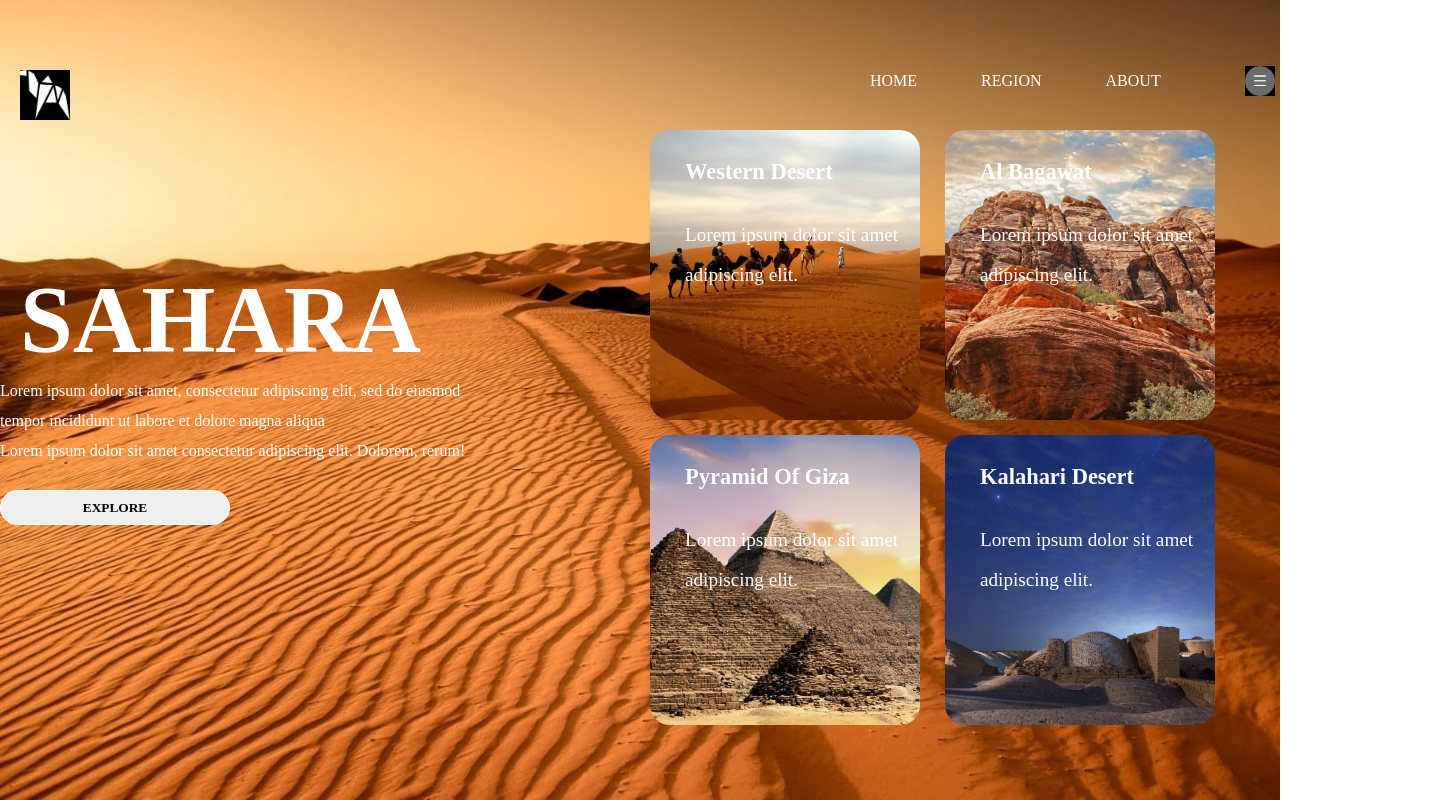
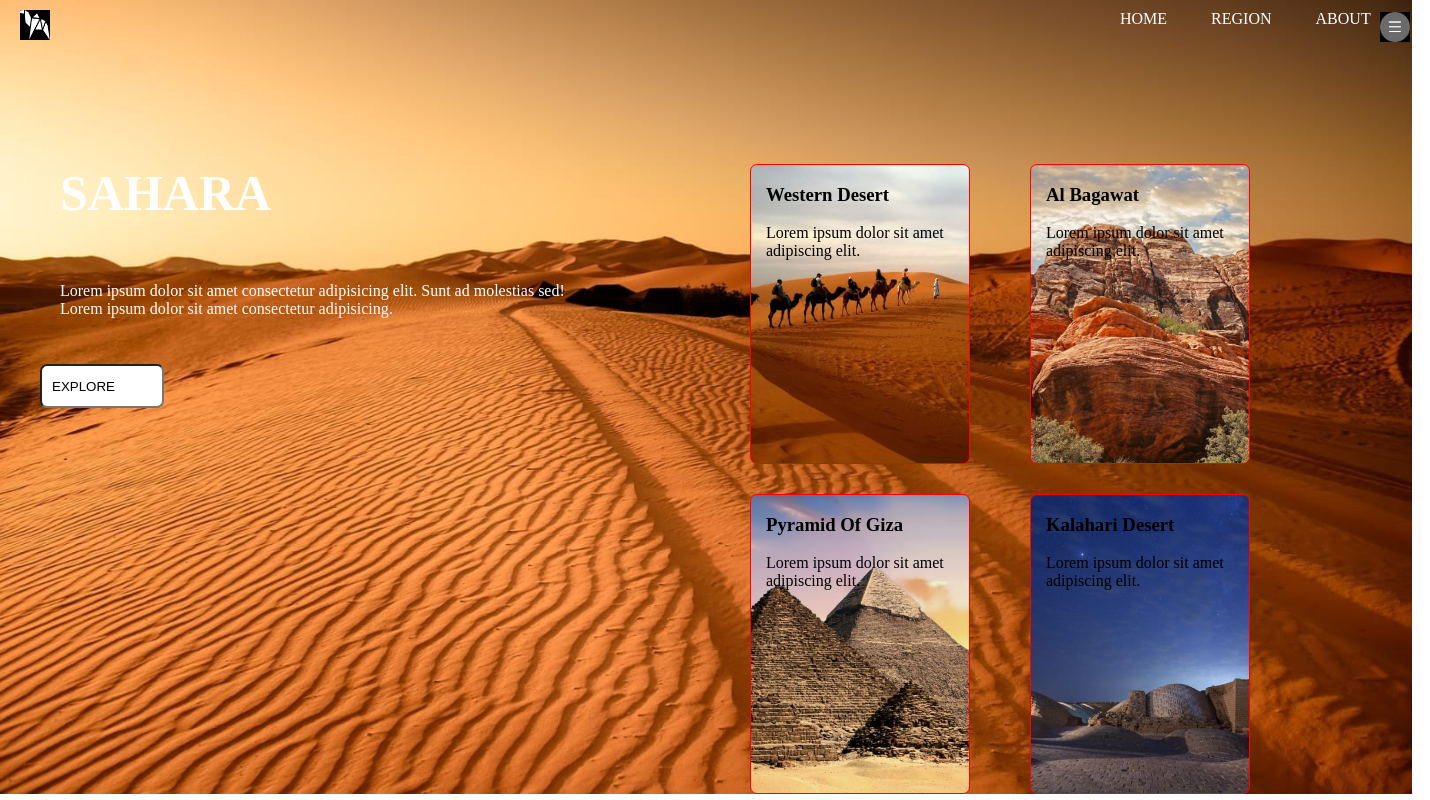
Before and after one commit to monubhaskar12051998/assigment1, a plain HTML site: page handson css-6/index.html in a window 1280 px wide. Shown: the whole page, 1430 px wide, since content can reach past the window. Drawn offline with Linux system fonts and the light colour scheme.

Commit message:
handson css-6 uploaded

```diff
--- a/handson css-6/index.html
+++ b/handson css-6/index.html
@@ -1,55 +1,58 @@
 <!DOCTYPE html>
 <html lang="en">
 <head>
-    <meta name="viewport" content="width=device-width" initial-scale="1.0">
-    <title>HANDSON 6 </title>
-    <link rel="stylesheet" href="./style.css">
+  <meta charset="UTF-8">
+  <meta http-equiv="X-UA-Compatible" content="IE=edge">
+  <meta name="viewport" content="width=device-width, initial-scale=1.0">
+  <link rel="stylesheet" href="style.css">
+  <title>handson6</title>
 </head>
 <body>
   <header>
-        <img src="./pic2.jpg"  />
+    <img src="./media/pic2.jpg"  class="camel" />
     <nav>
-            <ul type="none">
-                <li><a href="#">HOME</a></li>
-                <li><a href="#">REGION</a></li>
-                <li><a href="#">ABOUT</a></li>
-                <li><a href="#"><img src="./pic1.jpg" /></a></li>
-            </ul>
+
+            <a href="#">HOME</a>
+            <a href="#">REGION</a>
+            <a href="#">ABOUT</a>
+            <a href="#"><img src="./media/pic1.jpg"  class="abc"/></a>
+
     </nav>
 </header>
-    <article>
-        <section class="start">
-        <h1>SAHARA</h1>
-        <p>
-            Lorem ipsum dolor sit amet, consectetur adipiscing elit, sed do eiusmod tempor incididunt ut labore et dolore magna aliqua<br>
-            Lorem ipsum dolor sit amet consectetur adipiscing elit. Dolorem, rerum!
+<section class="flex">
+  <div class="hello">
+  <div class="sahara">SAHARA</div>
+  <p class="para">Lorem ipsum dolor sit amet consectetur adipisicing elit. Sunt ad molestias sed!
+    <br>
+    Lorem ipsum dolor sit amet consectetur adipisicing.
   </p>
-        <button>EXPLORE</button>
-        </section>
-        <section>
+  <input type="text" value="EXPLORE" class="button">
+</div>
+
+<div class="right">
   <div class="images">
-            <div class="img one">
+    <div class="media one">
         <h3>Western Desert</h3>
         <p>
             Lorem ipsum dolor sit amet
             adipiscing elit.
         </p>
     </div>
-            <div class="img two">
+    <div class="media two">
         <h3>Al Bagawat</h3>
         <p>
             Lorem ipsum dolor sit amet
             adipiscing elit.
         </p>
     </div>
-            <div class="img three">
+    <div class="media three">
         <h3>Pyramid Of Giza</h3>
         <p>
             Lorem ipsum dolor sit amet
             adipiscing elit.
         </p>
     </div>
-            <div class="img four">
+    <div class="media four">
         <h3>Kalahari Desert</h3>
         <p>
             Lorem ipsum dolor sit amet
@@ -58,6 +61,6 @@
     </div>
 </div>
 </section>
-    </article>
+
 </body>
 </html>
--- a/handson css-6/style.css
+++ b/handson css-6/style.css
@@ -1,241 +1,152 @@
+.camel{
+    height: 50px;
+    width: 50px;
+    margin-left: 60px;
+    margin-top: 20px;
+}
 body{
-    background-image: url("./pic7.jpg");
-    margin:0px ;
-    background-size:cover;
-    height:800px;
-    box-sizing: border-box;
- }
- header{
-    position:absolute;
-    top:40px;
-    display:flex;
+background-image: url(media/background.jpg);
+background-size: cover;
+background-repeat: no-repeat;
+margin: 0px;
+}
+nav{
+    position: absolute;
+  left:1100px;
+  top:10px;
+}
+a{
+    text-decoration: none;
+    padding: 20px;
+    color: white;
+}
+ .section{
+    position: relative;
+    top:240px;
+    left: 60px;
+    color: white;
+}
+.sahara{
+    font-size: 50px;
+    color: white;
+    font-weight: 800;
+    margin-top: 120px;
+    margin-left: 60px;
+
+}
+.para{
+    margin-left: 60px;
+    margin-top: 60px;
+    color: white;
+
+}
+button{
+
+    width: 45px;
+    height: 40px;
+    margin-top:30px ;
+    margin-left: 90px;
+    border-radius: 10px;
+}
+.right{
+    display: flex;
+    flex-direction:column;
     justify-content: space-between;
- }
- header img{
-    height:50px;
-    width:50px;
-    position:relative;
-    left:20px;
-    top: 30px;
+}
+.images{
+    display: grid;
+    grid-template-columns: 250px 250px;
+    grid-template-rows: 300px 300px;
+    gap:30px;
+    margin-top: 120px;
 
 
- }
- nav{
-    position:relative;
-    left:780px;
-    word-spacing:60px;
- }
- li a{
-    display:block;
-    text-decoration: none;
-    color:white;
- }
- nav li{
-    display:inline-block;
- }
- nav img{
-    width:30px;
-    height:30px;
-    position:relative;
-    top:10px;
- }
- article{
-    display:flex;
-    justify-content:space-between;
-    position:absolute;
-    top:130px;
- }
- .start{
-    display:inline-block;
-    width:500px;
-    position:relative;
-    top:40px;
- }
- h1{
-    color:white;
-    font-size:95px;
-    margin-left: 20px;
- }
- .start p{
-    position:absolute;
-    top:190px;
-    color:white;
-    line-height: 30px;
- }
- button{
-    border:1px solid white;
-    border-radius:35px;
-    color:black;
-    font-weight: bolder;
-    font-family:'Times New Roman', Times, serif;
-    padding:9px;
-    width:230px;
-    height:35px;
-    margin-top:20px;
- }
- .images{
-    display:grid;
-    grid-template-columns:270px 270px;
-    grid-template-rows:290px 290px;
-    gap: 15px 25px;
-    position:relative;
-    left:150px;
- }
- .img{
-    border:1px;
-    border-radius:20px;
-    color:white;
-    padding-left:35px;
-    background-size:cover;
-    background-repeat: no-repeat;
-    font-size:larger;
-    line-height:40px;
-    margin-bottom:0px;
- }
- .img p{
-    margin:0px;
- }
- .one{
-    background-image: url("./pic4.jpg");
- }
- .two{
-    background-image: url("./pic6.jpg");
- }
- .three{
-    background-image: url("./pic3.jpg");
- }
- .four{
-    background-image: url("./pic5.jpg");
- }
- .img:hover{
-    transition-duration:2s;
+}
+
+.media{
+    border: 1px solid red;
+    margin-right: 30px;
+
+    }
+    .media:hover{
+        transition-duration:2s;
     transition-timing-function: ease;
     transform: translateY(-20px);
- }
- @media (768px <= width <= 1000px){
-    header img{
-        height:75px;
-        width:75px;
+
     }
-    nav{
-        position:relative;
-        right:0px;
-        font-size:18px;
-    }
-    article{
-        display:block;
-        position:absolute;
-        top:1px;
-    }
-    nav img{
-        width:35px;
-        height:35px;
-    }
-    h1{
-        font-size:50px;
-        position:absolute;
-        top:50px;
-        margin:0px;
-    }
-    .start p{
-        position:absolute;
-        top:100px;
-        font-size:24px;
-        width:1100px;
-        margin-left: 20px;
-    }
-    button{
-        position:absolute;
-        top:225px;
-        height:45px;
-        font-size:16px;
-        padding:12px;
-        width:280px;
+
+.one{
+    background-image: url(media/pic4.jpg);
+    background-size: cover;
+    padding-left: 15px;
+    border-radius: 7px;
+}
+.two{
+    background-image: url(media/pic6.jpg);
+    background-size: cover;
+    padding-left: 15px;
+    border-radius: 7px;
+
+}
+.three{
+    background-image: url(media/pic3.jpg);
+    background-size: cover;
+    padding-left: 15px;
+    border-radius: 7px;
+
+}
+.four{
+    background-image: url(media/pic5.jpg);
+    background-size: cover;
+    padding-left: 15px;
+    border-radius: 7px;
+
+}
+.flex{
+    display: flex;
+    flex-direction: row;
+    justify-content: space-between;
+}
+@media (320px <= width <= 768px){
+    .flex{
+        display: flex;
+        flex-direction:column;
+        justify-content: space-between;
     }
     .images{
         display: grid;
-        grid-template-columns: 800px;
-        grid-template-rows: 290px 290px 290px 290px;
-        gap: 45px;
-        position: absolute;
-        top:375px; left:150px;
-        margin:0px 30px;
-    }
-    .img{
-        background-position: center;
-    }
-    .img h3{
-        font-size:30px;
-    }
-    .img p{
-        font-size:25px;
-    }
- }
- @media (320px <= width <= 768px){
-    header img{
-        height:95px;
-        width:95px;
+        grid-template-columns: 250px;
+        grid-template-rows: 300px 300px  300px 300px;
+        gap:30px;
+        margin-top: 120px;
+        margin-left: 80px;
+
+
     }
     nav{
-        position:absolute;
-        right:30px;
-        line-height:40px;
+        position: absolute;
+      left:50px;
+      top:10px;
     }
-    nav li{
-        display:block;
-        text-align:right;
-        font-size:24px;
-    }
-    li a{
-        display:inline;
-    }
-    nav img{
-        width:50px;
-        height:50px;
-        position:absolute;
-        left:180px; top:50px;
-    }
-    article{
-        display:block;
-        position:absolute;
-        top:1px;
-    }
-    h1{
-        font-size:60px;
-        position:absolute;
-        top:50px;
-        margin:0px;
-    }
-    .start p{
-        position:absolute;
-        top:100px;
-        font-size:24px;
-        width:1100px;
-    }
-    button{
-        position:absolute;
-        top:225px;
-        height:45px;
-        font-size:16px;
-        padding:12px;
-        width:280px;
-    }
-    .images{
-        display: grid;
-        grid-template-columns: 400px;
-        grid-template-rows: 400px 400px 400px 400px;
-        gap: 45px;
-        position: absolute;
-        top:375px; left:270px;
-        margin:0px 30px;
-    }
-    .img{
-        background-position: center;
-    }
-    .img h3{
-        font-size:26px;
-    }
-    .img p{
-        font-size:21px;
-    }
- }
+}
+.button{
+
+    width: 100px;
+    height: 20px;
+    margin-top:30px ;
+    margin-left:40px;
+    border-radius:7px;
+    padding: 10px;
+}
+.camel{
+    height: 30px;
+    width: 30px;
+    margin-left: 20px;
+    margin-top: 10px;
+}
+.abc{
+    height: 30px;
+    width: 30px;
+    margin-top: -30px;
+    margin-left: 260px;
+}
```
Also changed, not shown: handson css-6/media/background.jpg (renamed from handson css-6/pic7.jpg), handson css-6/media/pic1.jpg (renamed from handson css-6/pic1.jpg), handson css-6/media/pic2.jpg (renamed from handson css-6/pic2.jpg), handson css-6/media/pic3.jpg (renamed from handson css-6/pic3.jpg), handson css-6/media/pic4.jpg (renamed from handson css-6/pic4.jpg), handson css-6/media/pic5.jpg (renamed from handson css-6/pic5.jpg), handson css-6/media/pic6.jpg (renamed from handson css-6/pic6.jpg), handson css-6/media/pic7.jpg (added), handson css-6/media/pmt.jpg (added). Lines whose indentation alone changed are shown as unchanged.
